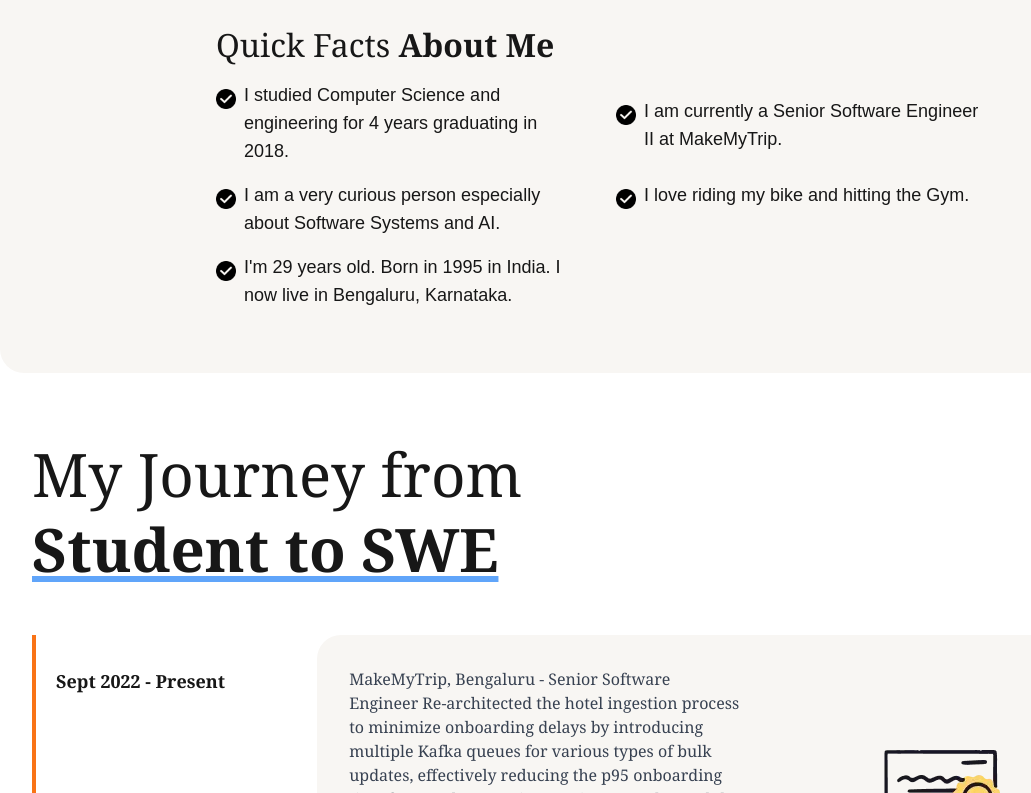
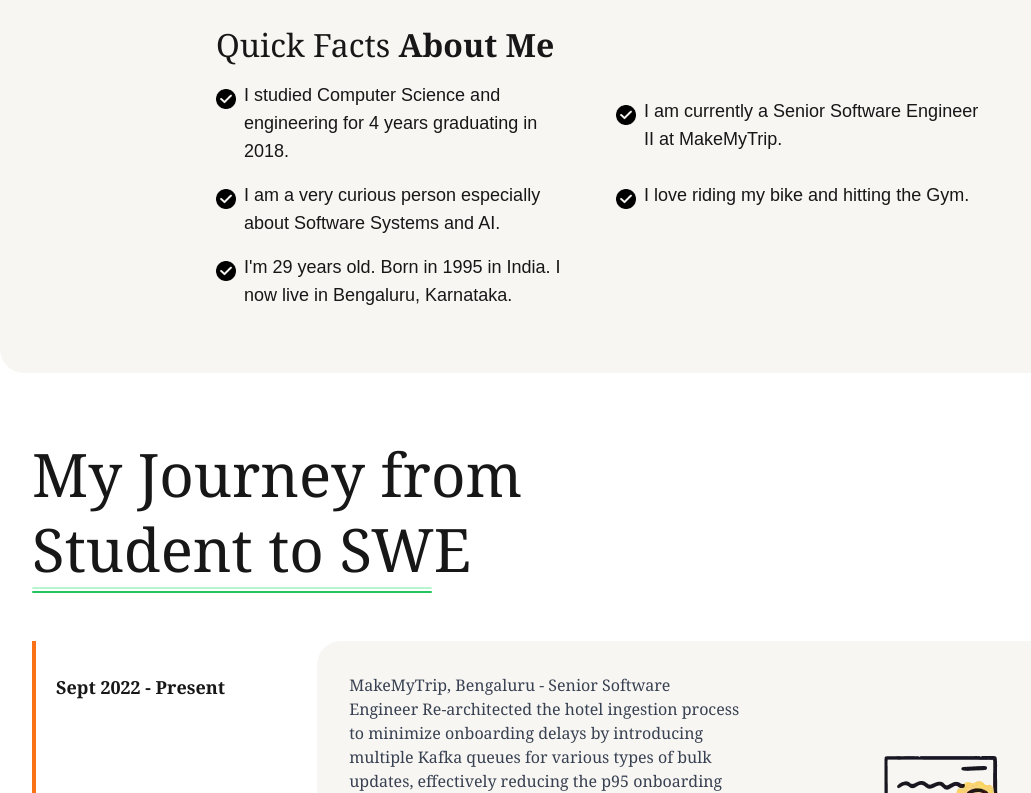
Before and after one commit to ronythankachan/ronythankachan.com, a Next.js app: page /about in a window 1280 px wide. Shown: the part 431-1224 px from the top of the page, without its empty margins (40-1071 px from the left). Built offline with nearby package versions, Linux system fonts and the light colour scheme.

Commit message:
Timeline style fix

```diff
--- a/app/components/Timeline.tsx
+++ b/app/components/Timeline.tsx
@@ -37,9 +37,11 @@ const Timeline = () => {
         <section className="max-w-[1200px] mx-auto px-4 py-16">
             <h1 className="text-[60px] leading-tight font-serif mb-12">
             My Journey from<br />
-            <span className="font-bold underline underline-offset-4 decoration-blue-400">
             Student to SWE
-            </span>
+            <div className="bottom-[-5px] left-0 right-0 md:right-auto w-[200px] md:w-[400px]">
+                <div className="h-[2px] bg-green-300 mb-[2px] rounded-full opacity-60" />
+                <div className="h-[2px] bg-green-500 rounded-full" />
+              </div>
         </h1>
         <div className="relative">
             <div className="hidden md:block absolute left-1/6 top-0 h-full border-l-4 border-orange-500"></div>
```
